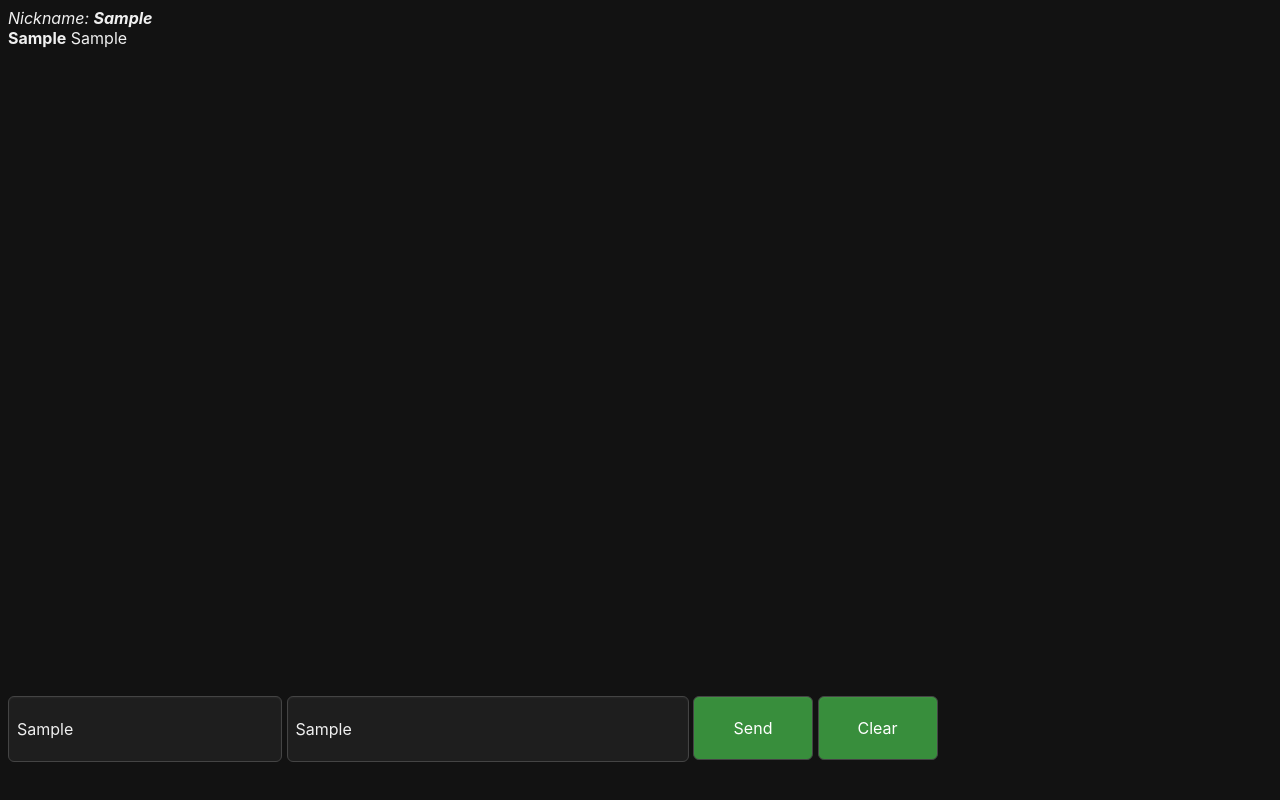
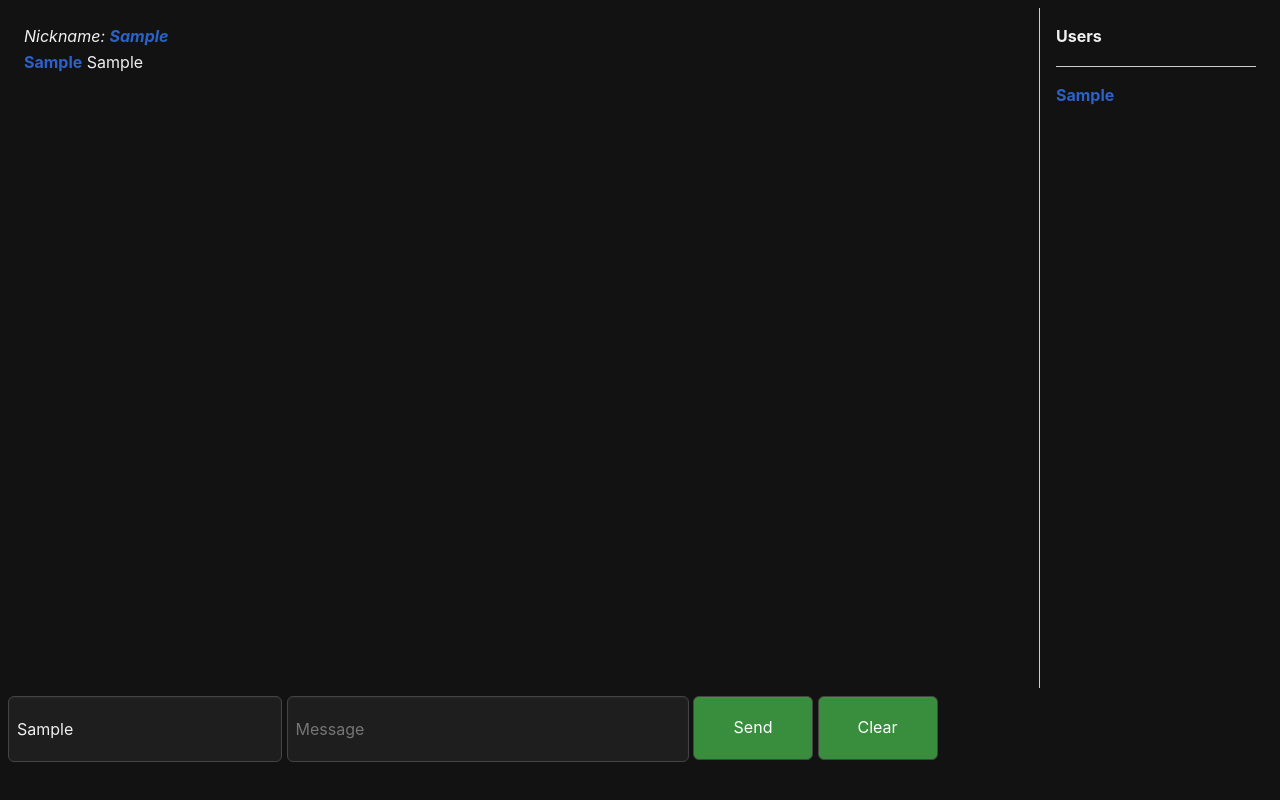
Before and after one commit to yazgoo/peerjs-experiments, a plain HTML site: page chat.html in a window 1280 px wide. Both pictures are taken after typing "Sample", "Sample" into the empty fields and a click on the button "Send". Drawn offline with Linux system fonts and the light colour scheme.

Commit message:
user management

```diff
--- a/chat.html
+++ b/chat.html
@@ -6,25 +6,45 @@
   <link rel="stylesheet" href="room.css">
 </head>
 <body>
-  <div style="width: 100vw; height: 85vh; overflow: auto;" id="log"></div>
+    <div style="display: flex; height: 85vh;">
+        <div id="log" style="flex: 1; overflow: auto; padding: 1em;"></div>
+        <div style="width: 200px; border-left: 1px solid #ccc; padding: 1em; overflow-y: auto;">
+            <b>Users</b><br/>
+            <div id ="users" style="max-height: 80vh; overflow-y: auto; border-top: 1px solid #ccc; padding-top: 1em; margin-top: 1em;">
+            </div>
+        </div>
+    </div>
   <input id="usr" style="width: 20vw; height: 6vh;" placeholder="Username" onchange="send('nick')" >
-  <input id="msg" style="width: 30vw; height: 6vh;" placeholder="Message">
-  <button onclick="send('msg')" style="height: 8vh; width: 15vh; vertical-align: top;" >Send</button>
+  <input id="msg"
+         onkeydown="if(event.key==='Enter')sendMsg()"
+         style="width: 30vw; height: 6vh;" placeholder="Message">
+  <button onclick="sendMsg()" style="height: 8vh; width: 15vh; vertical-align: top;" >Send</button>
   <button onclick="send('clear')" style="height: 8vh; width: 15vh; vertical-align: top;" >Clear</button>
   <script src="peerjs.min.js"></script>
   <script src="log.js"></script>
   <script src="room.js"></script>
   <script>
+      window.sendMsg = function() {
+          send('msg');
+          msg.value = '';
+      };
+
       function buildPayload(what) {
-          if(!usr.value || usr.value.trim() === "") {
-              alert("Please enter a username");
-              return null;
-          }
           return {
               "what": what,
-              "usr": usr.value,
               "msg": msg.value
           };
+      }
+
+      function onUsersUpdate(users) {
+          let usersDiv = document.getElementById("users");
+          usersDiv.innerHTML = "";
+          for (let peerId in users) {
+              if (users.hasOwnProperty(peerId)) {
+                  let user = users[peerId];
+                  usersDiv.innerHTML += "<div>" + userHTML(user) + "</div>";
+              }
+          }
       }
 
       function handle(data) {
@@ -35,12 +55,12 @@
               txt = handleReveal(data);
           } else if (data.what === "nick") {
               i = true;
-              txt = "Nickname: <b>" + cleanHTML(data.usr) + "</b>"
+              txt = "Nickname: " + userHTML(data.usr)
           } else if (data.what === "msg") {
-              txt = "<b>" + cleanHTML(data.usr) + "</b> " + cleanHTML(data.msg);
+              txt = userHTML(data.usr) + " " + cleanHTML(data.msg);
           } else if (data.what == "clear") {
               clear();
-              txt = "<i>Chat cleared by <b>" + cleanHTML(data.usr) + "</b></i>";
+              txt = "<i>Chat cleared by " + userHTML(data.usr) + "</i>";
           }
           log(txt, i);
       }
--- a/log.js
+++ b/log.js
@@ -22,3 +22,13 @@ function clear() {
 function cleanHTML(str) {
     return new DOMParser().parseFromString(str, "text/html").body.textContent;
 }
+
+function userHTML(user) {
+    // genererate a color base on the username
+    let hash = 0;
+    for (let i = 0; i < user.length; i++) {
+        hash = user.charCodeAt(i) + ((hash << 5) - hash);
+    }
+    let color = '#' + ((hash & 0x00FFFFFF).toString(16).padStart(6, '0'));
+    return '<span style="font-weight: bold; color: ' + color + ';">' + cleanHTML(user) + '</span>';
+}
--- a/room.css
+++ b/room.css
@@ -1,5 +1,6 @@
 body {
   font-family: -apple-system, BlinkMacSystemFont, "Segoe UI", Roboto, Helvetica, Arial, sans-serif;
+  line-height: 1.6;
   background: #121212;
   color: #f0f0f0;
 }
--- a/room.js
+++ b/room.js
@@ -1,11 +1,24 @@
 const isServer = !location.hash || location.hash === "";
 const connections = [];
+let peerId = null;
+let users = {};
+
+function handleWithUsers(data) {
+    handle(data);
+    if(users[data.peerId] && users[data.peerId] === data.usr) {
+        return;
+    }
+    users[data.peerId] = data.usr;
+    onUsersUpdate(users);
+}
+
 /* main net logic */
 
 if(isServer) {
     const roomName = crypto.randomUUID();
     const peer = new Peer(roomName);
     peer.on('open', id => {
+        peerId = id;
         const newUrl = location.href + "#" + roomName;
         logi("please share the following URL: <a href='" + newUrl + "'>" + newUrl + "</a>");
     });
@@ -13,7 +26,7 @@ if(isServer) {
         logi("New connection: " + conn.peer);
         connections.push(conn);
         conn.on('data', data => {
-            handle(data);
+            handleWithUsers(data);
             connections.forEach(c => {
                 if (c !== conn) c.send(data);
             });
@@ -22,21 +35,27 @@ if(isServer) {
 } else {
     const peer = new Peer();
     peer.on('open', id => {
+        peerId = id;
         const roomName = location.hash.replace("#", "");
         logi("starting client with ID: " + id);
         const conn = peer.connect(roomName);
         conn.on('open', () => {
             logi("Connected to host");
-            conn.on('data', data => handle(data));
+            conn.on('data', data => handleWithUsers(data));
             connections.push(conn);
         });
     });
 }
 
 window.send = (what) => {
+    if(!usr.value || usr.value.trim() === "") {
+        alert("Please enter a username");
+    }
     let payload = buildPayload(what);
     if(payload !== null) {
-        handle(payload);
+        payload['peerId'] = peerId;
+        payload['usr'] = usr.value;
+        handleWithUsers(payload);
         connections.forEach(c => c.send(payload));
     }
 };
```
Also changed, not shown: planning-poker.html (+26 -16 lines).
